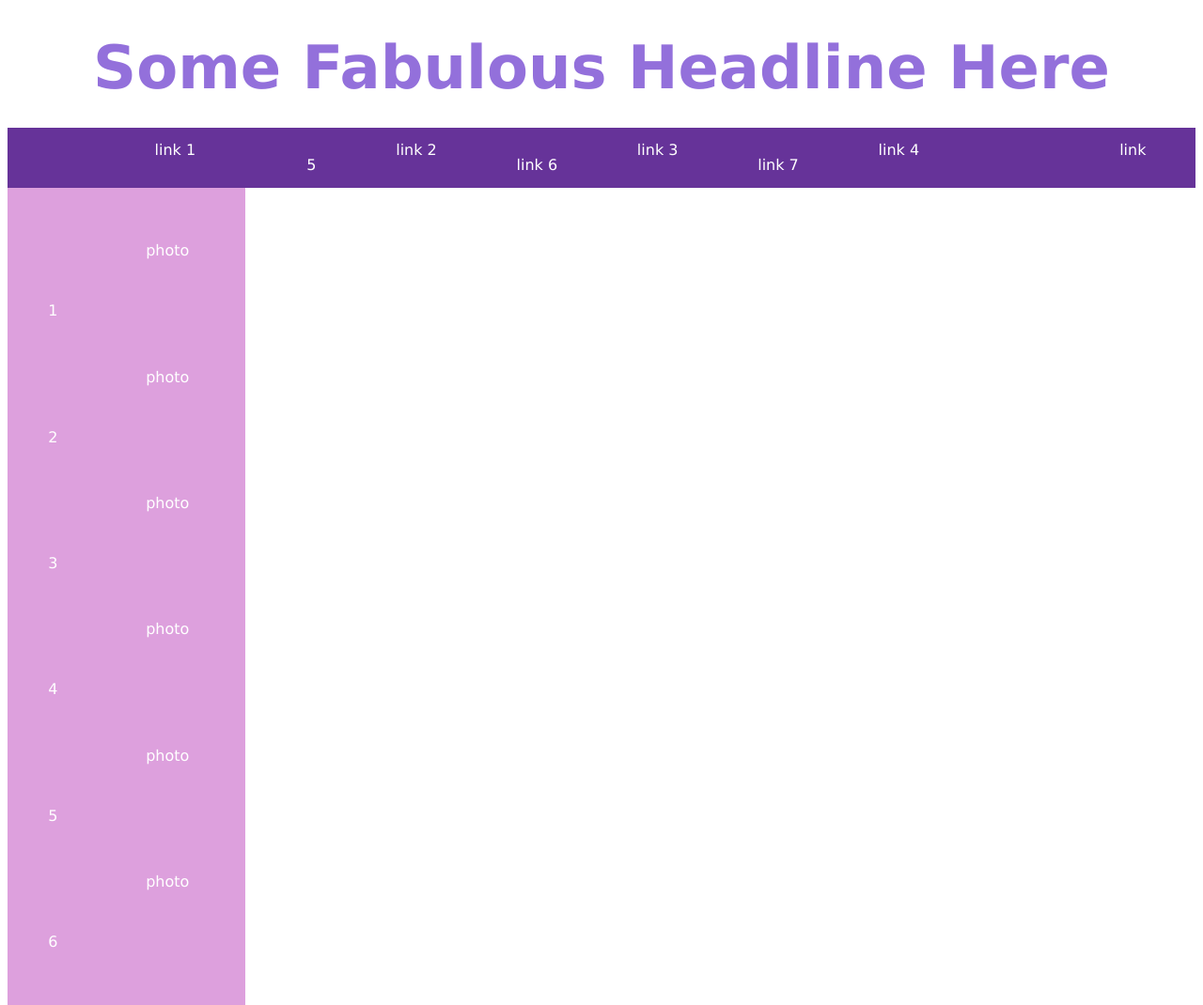
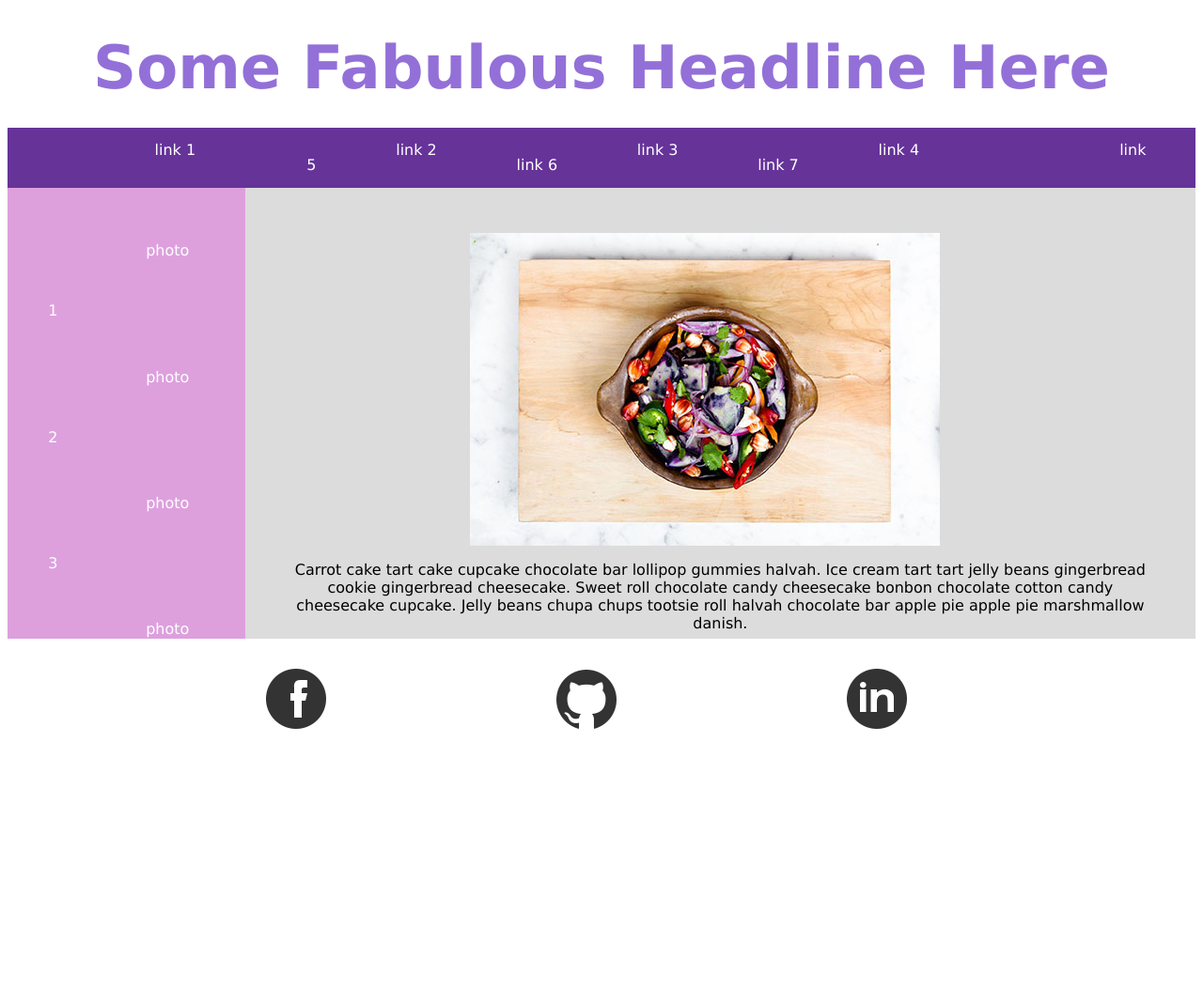
Before and after one commit to juliafrench/week4-practice, a plain HTML site: page index.html in a window 1280 px wide. Shown: the top 1070 px of the page at 94% size. Drawn offline with Linux system fonts and the light colour scheme.

Commit message:
centered figure

```diff
--- a/index.html
+++ b/index.html
@@ -1,64 +1,88 @@
 <!DOCTYPE html>
+
 <html lang="en">
+<head>
+  <meta charset="utf-8">
 
-<head>
-  <meta charset="utf-8" />
   <title>Mockup Assignment</title>
-  <link rel="stylesheet" type="text/css" href="styles/stylesheet.css">
-
+  <link href="styles/stylesheet.css" rel="stylesheet" type="text/css">
 </head>
 
 <body>
-  <header>Some fabulous headline here</header>
+  <!-- headline and main nav -->
+  <header>
+    Some fabulous headline here
+  </header>
+
 
   <nav id="top">
-    <a href="#">Link 1</a>
-    <a href="#">link 2</a>
-    <a href="#">link 3</a>
-    <a href="#">link 4</a>
-    <a href="#">link 5</a>
-    <a href="#">link 6</a>
+    <a href="#">Link 1</a> <a href="#">link 2</a> <a href="#">link 3</a>
+    <a href="#">link 4</a> <a href="#">link 5</a> <a href="#">link 6</a>
     <a href="#">link 7</a>
   </nav>
 
-  </header>
-
-  <!-- headline and main nav -->
-
   <!-- left bar with list of photos -->
 
+
   <aside>
-    <nav class="aside"><ul>
-      <li><a href="#">photo 1</a></li>
-      <li><a href="#">photo 2</a></li>
-      <li><a href="#">photo 3</a></li>
-      <li><a href="#">photo 4</a></li>
-      <li><a href="#">photo 5</a></li>
-      <li><a href="#">photo 6</a></li>
-    </ul></nav>
+    <nav class="aside">
+      <ul>
+        <li>
+          <a href="#">photo 1</a>
+        </li>
+
+
+        <li>
+          <a href="#">photo 2</a>
+        </li>
+
+
+        <li>
+          <a href="#">photo 3</a>
+        </li>
+
+
+        <li>
+          <a href="#">photo 4</a>
+        </li>
+
+
+        <li>
+          <a href="#">photo 5</a>
+        </li>
+
+
+        <li>
+          <a href="#">photo 6</a>
+        </li>
+      </ul>
+    </nav>
   </aside>
 
   <!-- main area with photo and text -->
 
-  <article id="main">
 
+  <article>
     <figure>
-    <img src="images/stirfry.jpg">
-    <figcaption>Carrot cake tart cake cupcake chocolate bar lollipop gummies halvah. Ice cream tart tart jelly beans gingerbread cookie gingerbread cheesecake. Sweet roll chocolate candy cheesecake bonbon chocolate cotton candy cheesecake cupcake. Jelly beans chupa chups tootsie roll halvah chocolate bar apple pie apple pie marshmallow danish. </figcaption>
+      <img id="main" src="images/stirfry.jpg">
+
+      <figcaption>
+        Carrot cake tart cake cupcake chocolate bar lollipop gummies halvah.
+        Ice cream tart tart jelly beans gingerbread cookie gingerbread
+        cheesecake. Sweet roll chocolate candy cheesecake bonbon chocolate
+        cotton candy cheesecake cupcake. Jelly beans chupa chups tootsie roll
+        halvah chocolate bar apple pie apple pie marshmallow danish.
+      </figcaption>
     </figure>
-
-
   </article>
-
-  </body>
 
   <!-- footer with social media links -->
 
   <footer>
     <nav>
-  <a href="#"><img src="images/facebook.png"></a>
-  <a href="#"><img src="images/github.png"></a>
-  <a href="#"><img src="images/linked-in.png"></a>
+      <a href="#"><img src="images/facebook.png"></a> <a href="#"><img src=
+      "images/github.png"></a> <a href="#"><img src="images/linked-in.png"></a>
     </nav>
   </footer>
+</body>
 </html>
--- a/styles/stylesheet.css
+++ b/styles/stylesheet.css
@@ -1,32 +1,18 @@
-
-
 body {
   background-color: #fff);
-  font-family: "Lucida Sans Unicode", "Lucida Grande", sans-serif;
+  font-family: "Lucida Sans Unicode","Lucida Grande",sans-serif;
 }
 
 header {
-  text-align:center;
-  font-weight:800;
+  text-align: center;
+  font-weight: 800;
   font-size: 4em;
   line-height: 2em;
-  color: mediumpurple;
+  color: #9370d8;
   text-transform: capitalize;
   position: relative;
   width: 100%;
   background-color: #fff;
-    }
-
-footer {
-  text-align: center;
-  align-items: center;
-  Width: 100%;
-  background-color: #fff;
-  list-style-type: none;
-  line-height: 1em;
-  color: mediumpurple;
-  position: sticky;
-  margin-bottom: 5em
 }
 
 a {
@@ -34,7 +20,7 @@ footer {
   text-decoration: none;
   list-style-type: none;
   text-transform: lowercase;
-    color: white;
+  color: #fff;
   padding: 6.5em;
 }
 
@@ -44,42 +30,70 @@ li {
   list-style-type: none;
   text-align: left;
   text-transform: lowercase;
-    color: white;
-    padding: .2em
+  color: #fff;
+  padding: .2em;
 }
 
 nav#top {
-  padding:1em;
+  padding: 1em;
   text-align: center;
   line-height: 1em;
   background-color: rebeccapurple;
-  border-width: 14.28;
+  border-width: 14.28em;
 }
 
 nav.aside {
-  margin-top: 0em;
+  margin-top: 0;
   display: inline-block;
-  padding: 0em;
+  float: left;
+  padding: 0;
   width: 20%;
-  background-color: plum;
+  background-color: #dda0dd;
   font-size: 2em;
   line-height: 2em;
+  height: 15em;
   text-transform: lowercase;
 }
 
-
-img {
-  padding-right: 5em;
-  padding-top: 12em;
-  padding-bottom: 12em;
+article {
+  display: inline-block;
+  float: right;
+  width: 80%;
+  height: 30em;
+  display: block;
+  margin-left: auto;
+  margin-right: auto;
+  background-color: #dcdcdc;
+  align-content: center;
 }
 
 #main {
-float:right;
-margin: 0 0 10em 10em;
+  display: block;
+  margin: 0 auto;
+  padding-top: 2em;
+  padding-bottom: 1em;
+}
+
+img {
+  padding-right: 2em;
+  padding-top: 2em;
 }
 
 figcaption {
+  display: block;
   text-align: center;
-  font: .2em
+  font-weight: 300;
 }
+
+footer {
+  clear: both;
+  text-align: center;
+  align-items: center;
+  width: 100%;
+  height: 6em;
+  background-color: #fff;
+  list-style-type: none;
+  line-height: 1em;
+  color: #9370d8;
+  margin-bottom: 0;
+}
```
Lines whose indentation alone changed are shown as unchanged.
